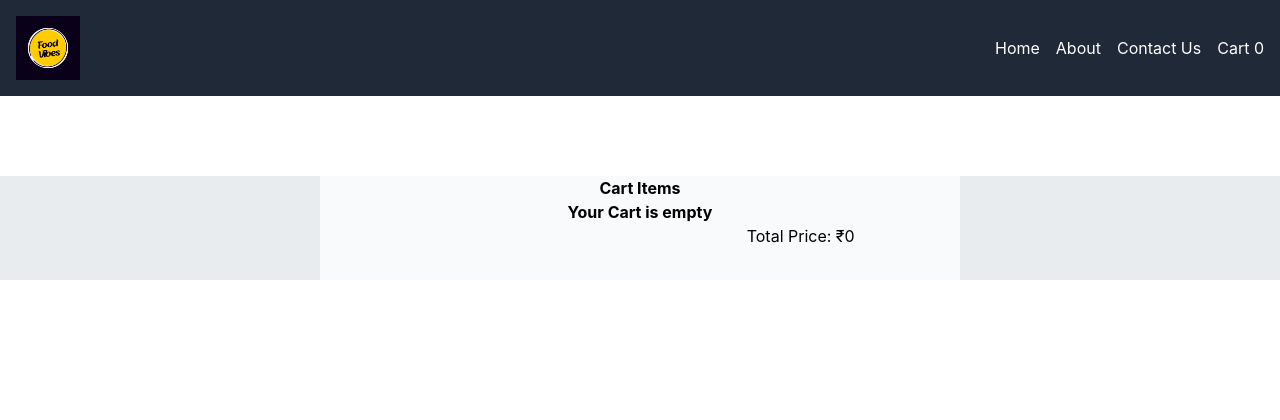
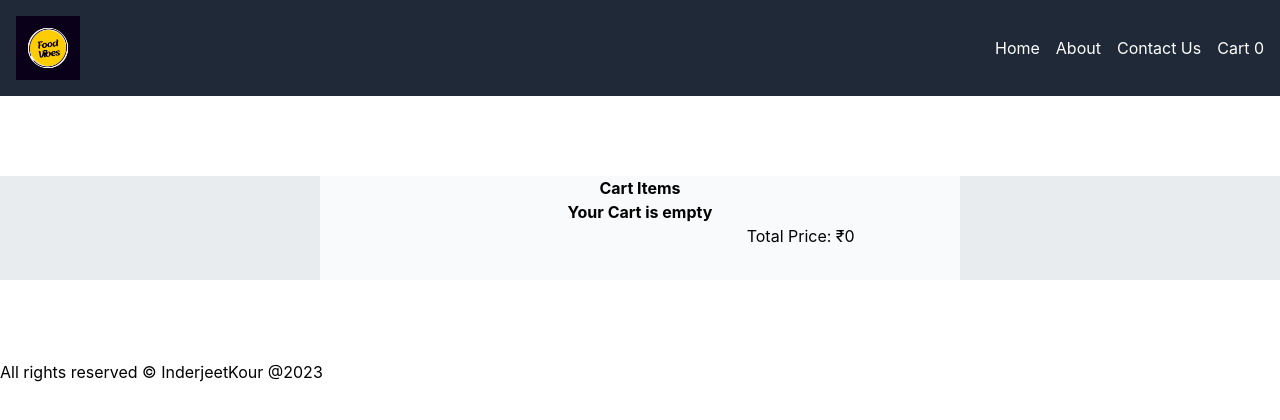
Before and after one commit to inderjeetkour1211/FoodHeaven, a React (Create React App) app: page /cart in a window 1280 px wide. Shown: the top 420 px of the page. Built offline with nearby package versions, Linux system fonts and the light colour scheme.

Commit message:
Updated App file

```diff
--- a/src/App.js
+++ b/src/App.js
@@ -10,11 +10,13 @@ import RestaurantMenu from "./Components/RestaurantMenu";
 import { Provider } from "react-redux";
 import store from "./Utils/Store";
 import Cart from "./Components/Cart";
+import Footer from "./Components/Footer";
 function AppLayout() {
   return (
    <Provider store = {store}>
       <Header />
     <Outlet/>
+    <Footer/>
     </Provider>
   );
 }
--- /dev/null
+++ b/src/Components/Footer.js
@@ -0,0 +1,11 @@
+import React from 'react'
+
+const Footer = () => {
+  return (
+    <div>
+      <p>All rights reserved © InderjeetKour @2023</p>
+    </div>
+  )
+}
+
+export default Footer
```
Also changed, not shown: 1 other file (tests, documents, lock files or other folders).
